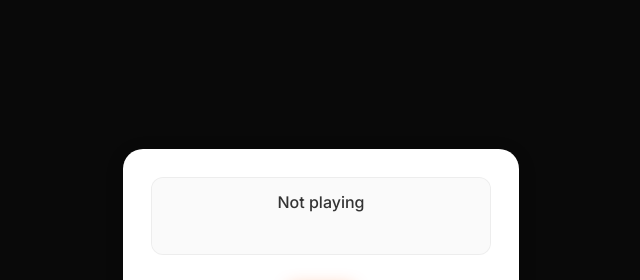
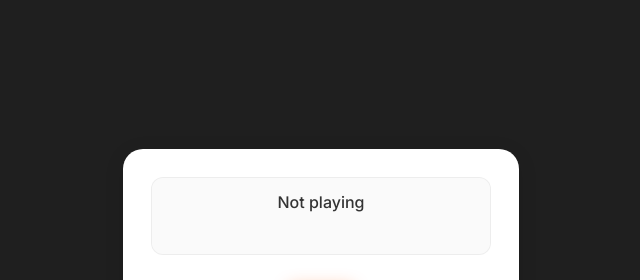
Before and after one commit to StickySputum/Music-Steam-Extension, a browser extension: page public/index.html in a window 1280 px wide. Shown: the part 138-418 px from the top of the page, without its empty margins (319-959 px from the left). Drawn offline with Linux system fonts and the light colour scheme.

Commit message:
bg color changed

```diff
--- a/public/index.html
+++ b/public/index.html
@@ -11,7 +11,7 @@
       --primary-hover: #e04b00;
       --text-primary: #333;
       --text-secondary: #999;
-      --bg-primary: #000000f6;
+      --bg-primary: #1f1f1f;
       --bg-card: #fff;
       --shadow: 0 4px 20px rgba(0, 0, 0, 0.1);
       --radius: 20px;
```
